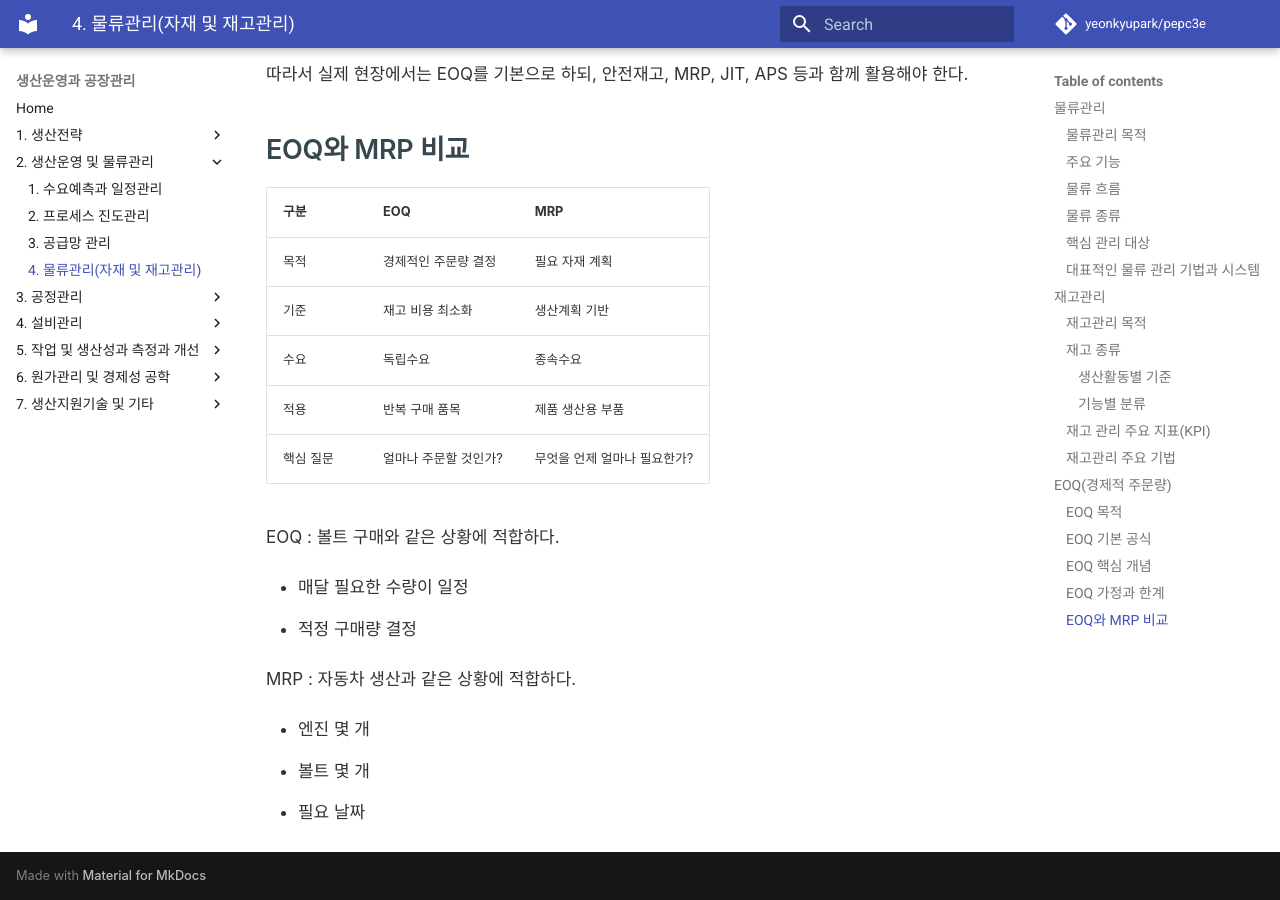
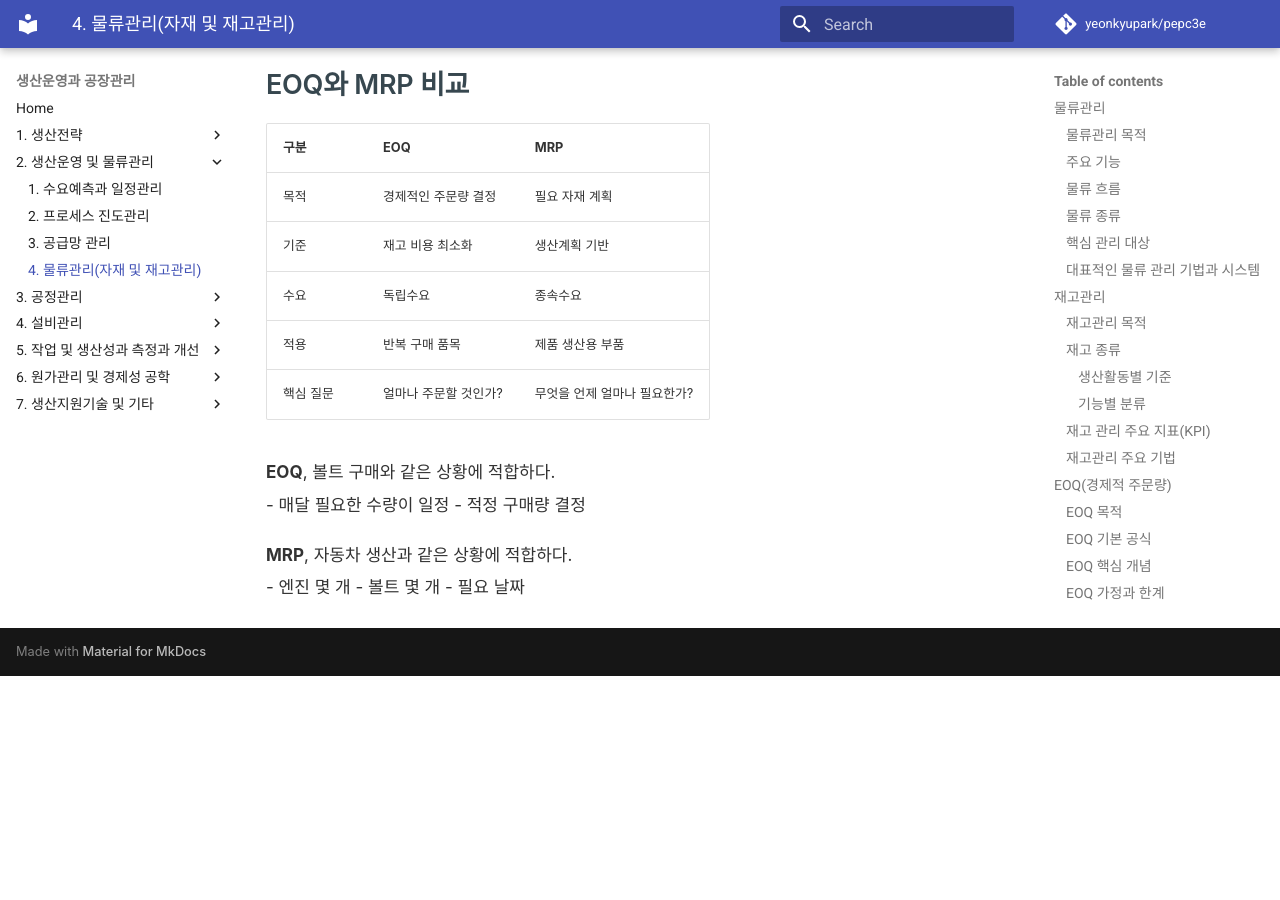
Before and after one commit to yeonkyupark/pepc3e, an MkDocs documentation site: the page built from docs/0204_logistics_material_and_inventory_management.md, in a window 1280 px wide and 900 px high, scrolled down 12048 px. Built offline with MkDocs 1.6.1 and Material for MkDocs 9.7.7, drawn with Linux system fonts in a browser that asks for light colours; comment, search, counter and statistics services are not loaded; after the commit the page ends 12724 px from its top, so only the background shows below that.

Commit message:
Refine formatting for EOQ and MRP sections
Updated formatting for clarity and consistency in the document.

```diff
--- a/docs/0204_logistics_material_and_inventory_management.md
+++ b/docs/0204_logistics_material_and_inventory_management.md
@@ -282,13 +282,11 @@
 
 EOQ는 제조현장에서는 Lot size 결정에 영향을 주게 된다. 예로 반도체 공정에서 웨이퍼를 생산한다고 가정하자.
 
-Lot size가 작은 경우
-:
+**Lot size가 작은 경우**
 - 생산 준비 횟수 증가
 - 셋업 손실(Setup Loss) 증가
 
-Lot size가 큰 경우
-:
+**Lot size가 큰 경우**
 - 재공품 증가
 - 리드타임 증가
 
@@ -327,17 +325,11 @@
 | 적용    | 반복 구매 품목     | 제품 생산용 부품        |
 | 핵심 질문 | 얼마나 주문할 것인가? | 무엇을 언제 얼마나 필요한가? |
 
-EOQ
-:
-볼트 구매와 같은 상황에 적합하다.
-
+**EOQ**, 볼트 구매와 같은 상황에 적합하다.
 - 매달 필요한 수량이 일정
 - 적정 구매량 결정
 
-MRP
-:
-자동차 생산과 같은 상황에 적합하다.
-
+**MRP**, 자동차 생산과 같은 상황에 적합하다.
 - 엔진 몇 개
 - 볼트 몇 개
 - 필요 날짜
```
